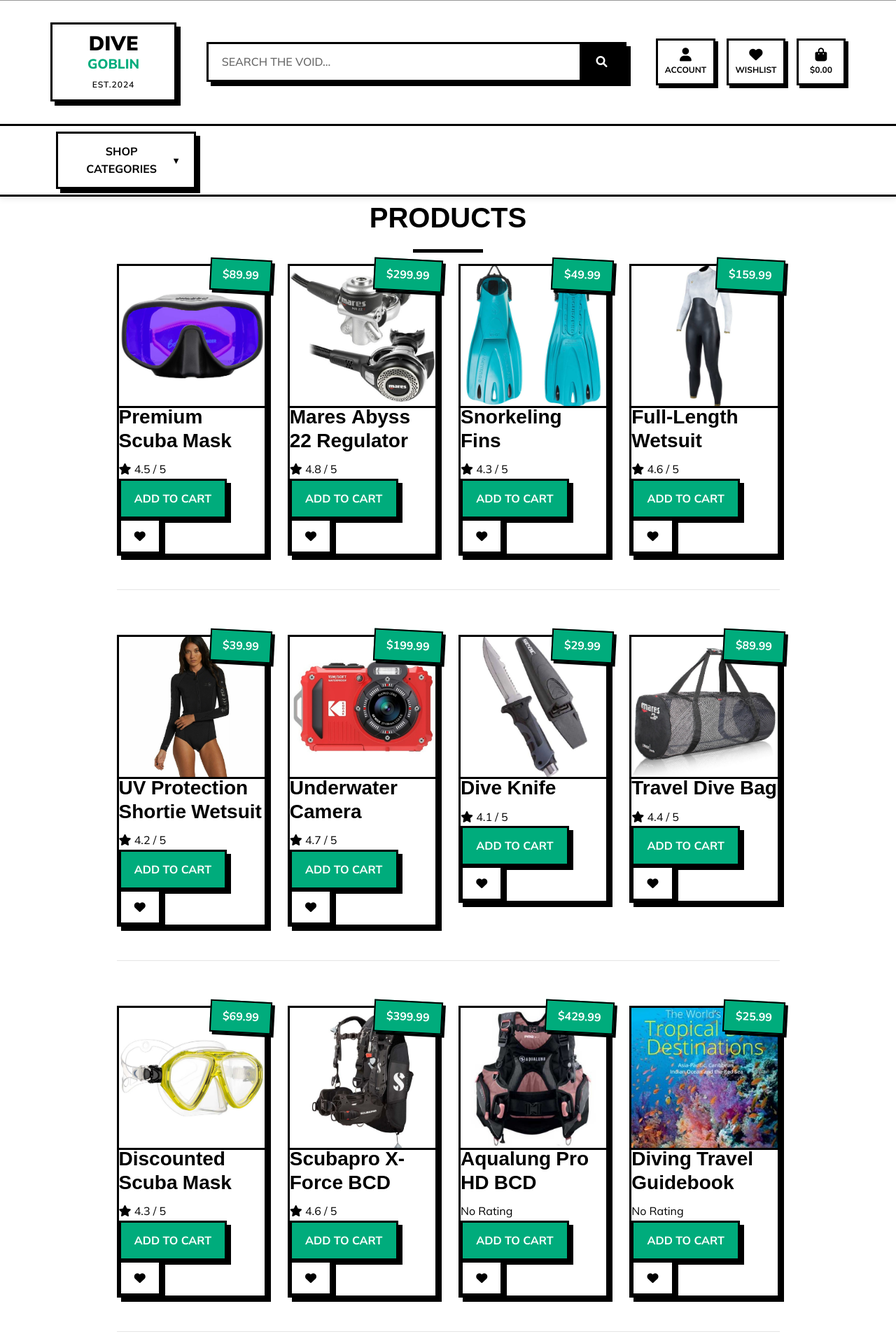
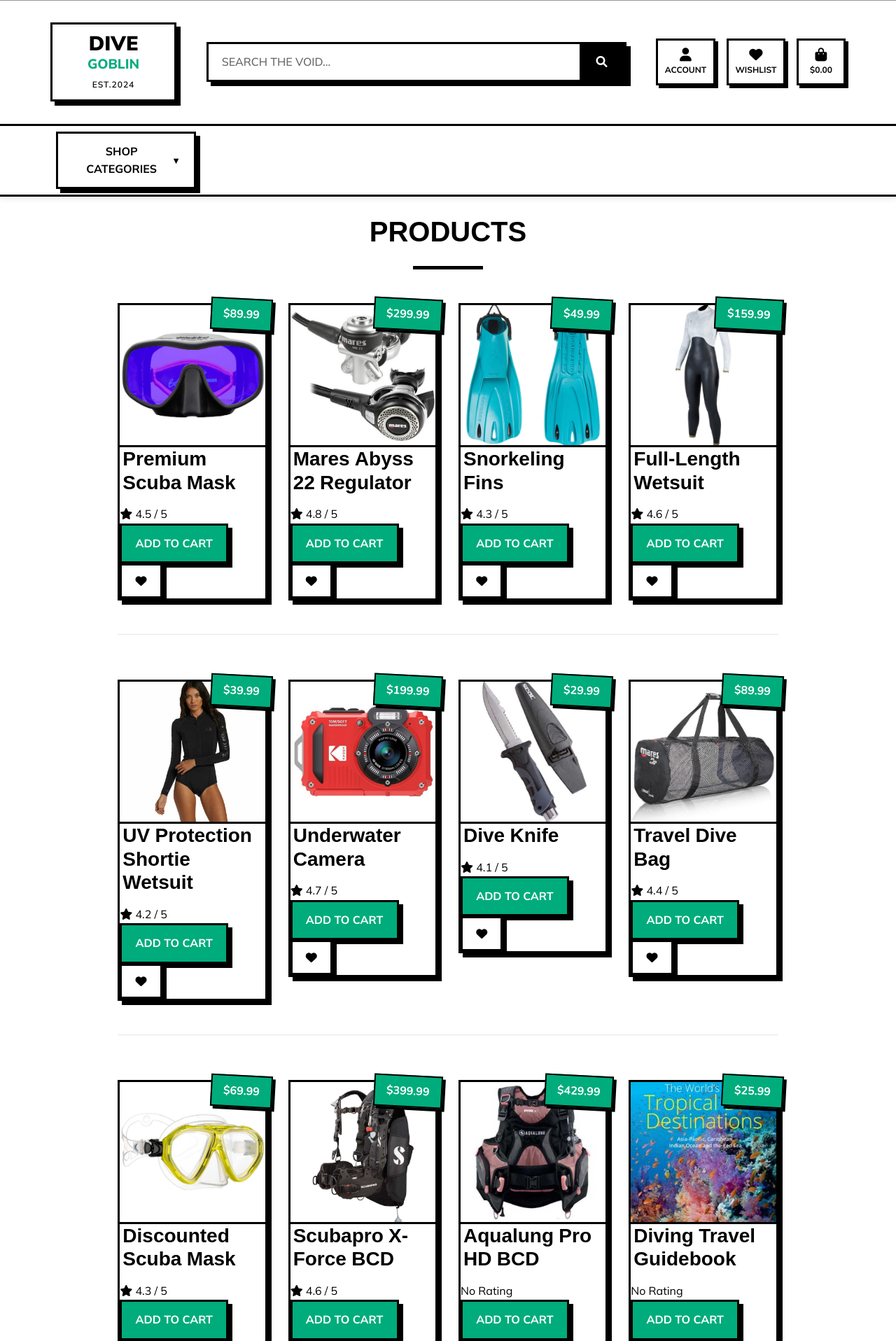
Before and after one commit to kimatron/dive-goblin1, a Django app: page /products/ in a window 1280 px wide. Shown: the top 1916 px of the page at 70% size. Run offline with Django 3.2, Linux system fonts and the light colour scheme; data comes from the database, SQL or seed files in the repository; some libraries are stand-ins or nearby versions.

Commit message:
Fix title not displaying under header :lipstick:

```diff
--- a/products/templates/products/products.html
+++ b/products/templates/products/products.html
@@ -7,7 +7,7 @@
     <div class="container-fluid">
         <div class="row">
             <div class="col text-center mt-3">
-                <h2 class="brutal-title">Products</h2>
+                <h2 class="brutal-title p-1">Products</h2>
                 <div class="brutal-divider"></div>
             </div>
         </div>
@@ -39,7 +39,7 @@
 
                                 <!-- Content -->
                                 <div class="brutal-card__content">
-                                    <h3 class="brutal-card__title">{{ product.name }}</h3>
+                                    <h3 class= "brutal-card__title p-1">{{ product.name }}</h3>
 
                                     <!-- Rating -->
                                     <div class="brutal-card__rating">
--- a/static/css/base.css
+++ b/static/css/base.css
@@ -71,7 +71,6 @@ h1, h2, h3 {
 .row {
     display: flex;
     flex-wrap: wrap;
-    margin: -1rem;
 }
 
 .col {
```
